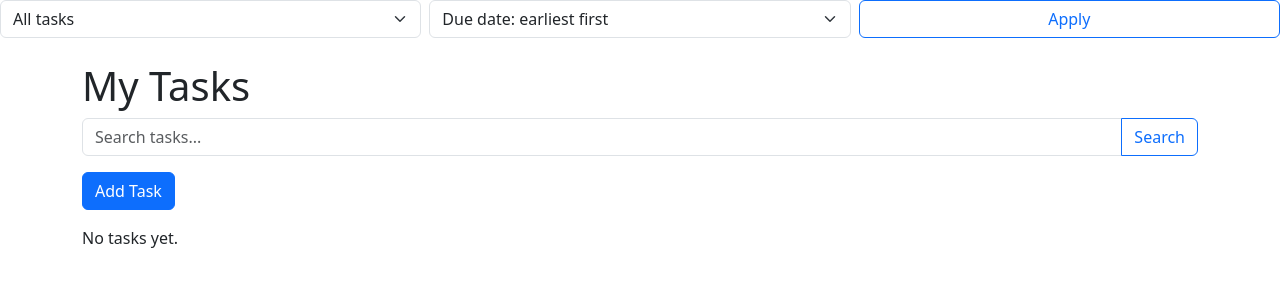
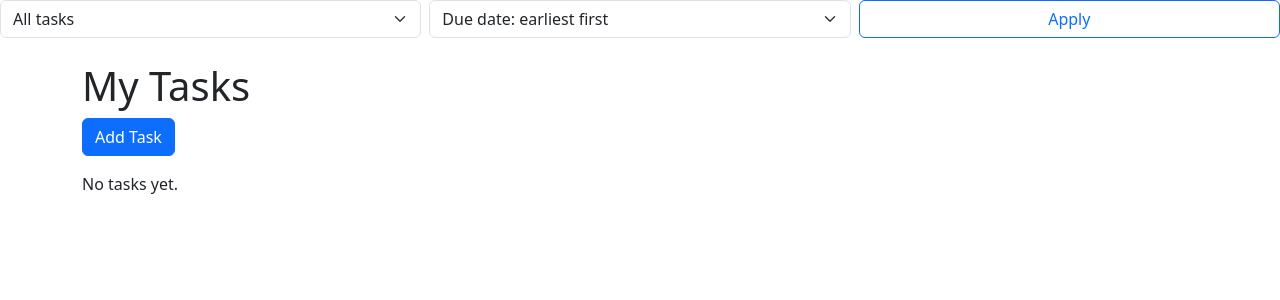
Before and after one commit to jmarcos3-max/Task-Management-App, a Django app: page / in a window 1280 px wide. Shown: the top 300 px of the page. Run offline with Django 5.2, Linux system fonts and the light colour scheme; data that the repository does not hold is empty.

Commit message:
Remove search feature to avoid duplicate work

```diff
--- a/tasks/templates/tasks/task_list.html
+++ b/tasks/templates/tasks/task_list.html
@@ -4,7 +4,6 @@
     <title>Task Management</title>
     <link href="https://cdn.jsdelivr.net/npm/bootstrap@5.3.8/dist/css/bootstrap.min.css" rel="stylesheet">
     <form method="get" action="{% url 'task_list' %}" class="mb-3">
-    <input type="hidden" name="q" value="{{ query|default_if_none:'' }}">
     <div class="row g-2">
         <div class="col-md-4">
             <select name="status" class="form-select">
@@ -55,20 +54,6 @@
 <body>
 <div class="container mt-4">
     <h1>My Tasks</h1>
-    <form method="get" action="{% url 'task_list' %}" class="mb-3">
-        <div class="input-group">
-            <input
-                type="text"
-                name="q"
-                value="{{ request.GET.q }}"
-                class="form-control"
-                placeholder="Search tasks..."
-            >
-            <button type="submit" class="btn btn-outline-primary">
-                Search
-            </button>
-        </div>
-    </form>
 
     <a href="{% url 'add_task' %}" class="btn btn-primary mb-3">Add Task</a>
 
--- a/tasks/views.py
+++ b/tasks/views.py
@@ -1,20 +1,13 @@
 from django.shortcuts import render, redirect, get_object_or_404
 from .models import Task
-from django.db.models import Q
+
 
 def task_list(request):
-    query = request.GET.get("q")
     status = request.GET.get("status")
     sort_by = request.GET.get("sort_by", "due_date")
 
     tasks = Task.objects.all()
 
-    # Search
-    if query:
-        tasks = tasks.filter(
-            Q(title__icontains=query) |
-            Q(description__icontains=query)
-        )
 
     # Filter by status
     if status == "complete":
@@ -37,7 +30,6 @@ def task_list(request):
 
     return render(request, "tasks/task_list.html", {
         "tasks": tasks,
-        "query": query,
         "status": status,
         "sort_by": sort_by,
     })
```
